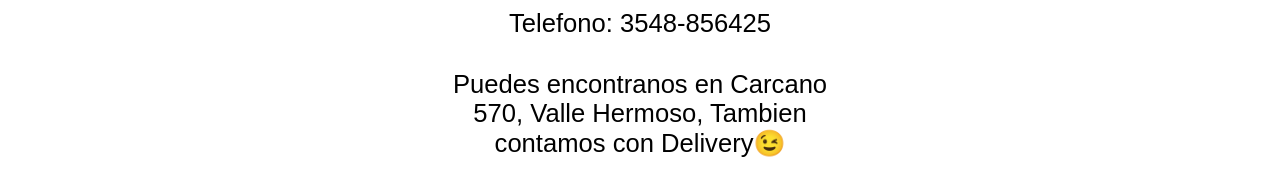
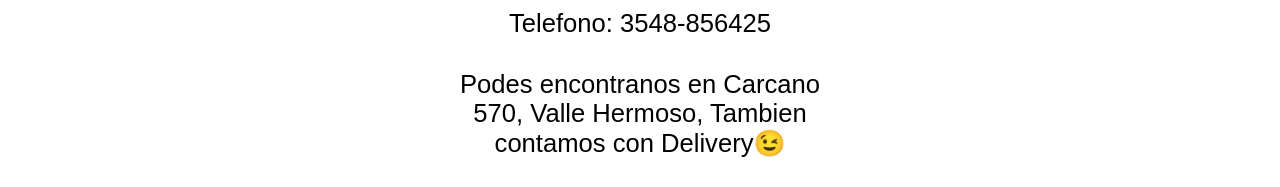
Before and after one commit to DanteBazan/Mc-Donalds, a plain HTML site: page index.html in a window 1280 px wide. Shown: the part 4445-4632 px from the top of the page. Drawn offline with Linux system fonts and the light colour scheme; grey boxes are pictures that could not be loaded.

Commit message:
correction

```diff
--- a/index.html
+++ b/index.html
@@ -194,7 +194,7 @@
         </div>
         <div>
           <p class="contact__description">
-            Puedes encontranos en Carcano 570, Valle Hermoso, Tambien contamos
+            Podes encontranos en Carcano 570, Valle Hermoso, Tambien contamos
             con Delivery😉
           </p>
         </div>
```
